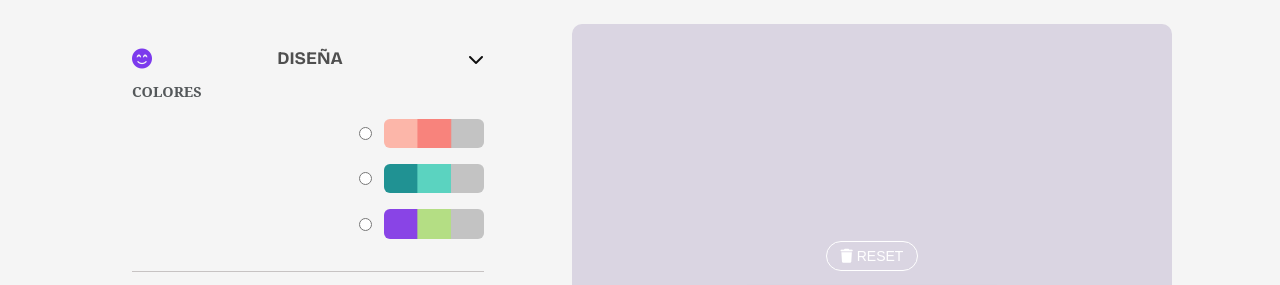
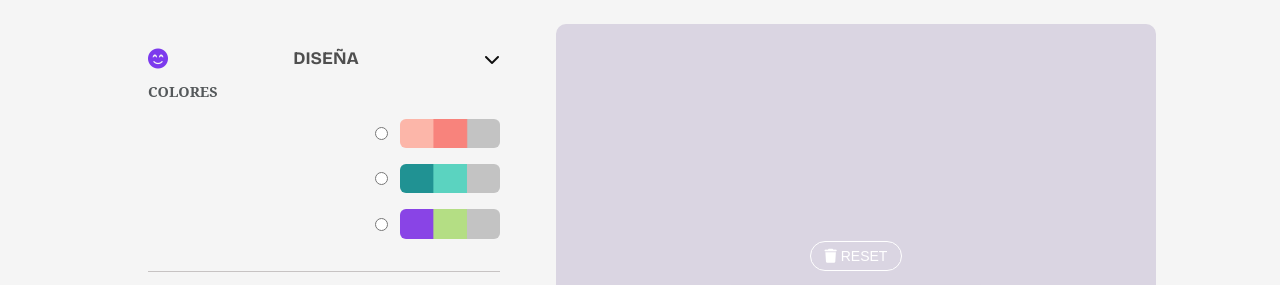
Before and after one commit to mariajose-serrano/project-promo-58-module-2-team-1, a website built with Vite: page src/create.html in a window 1280 px wide. Shown: the part 132-417 px from the top of the page. Built offline with nearby package versions, Linux system fonts and the light colour scheme; files whose address does not match are found by name.

Commit message:
deleting bug

```diff
--- a/src/scss/sections/_preview.scss
+++ b/src/scss/sections/_preview.scss
@@ -7,9 +7,7 @@
   flex-direction: column;
   align-items: center;
   background-color: #dad5e2;
-  margin-left: 2rem;
   border-radius: 10px;
-  padding: 5rem;
 }
 
 .reset-btn {
```
